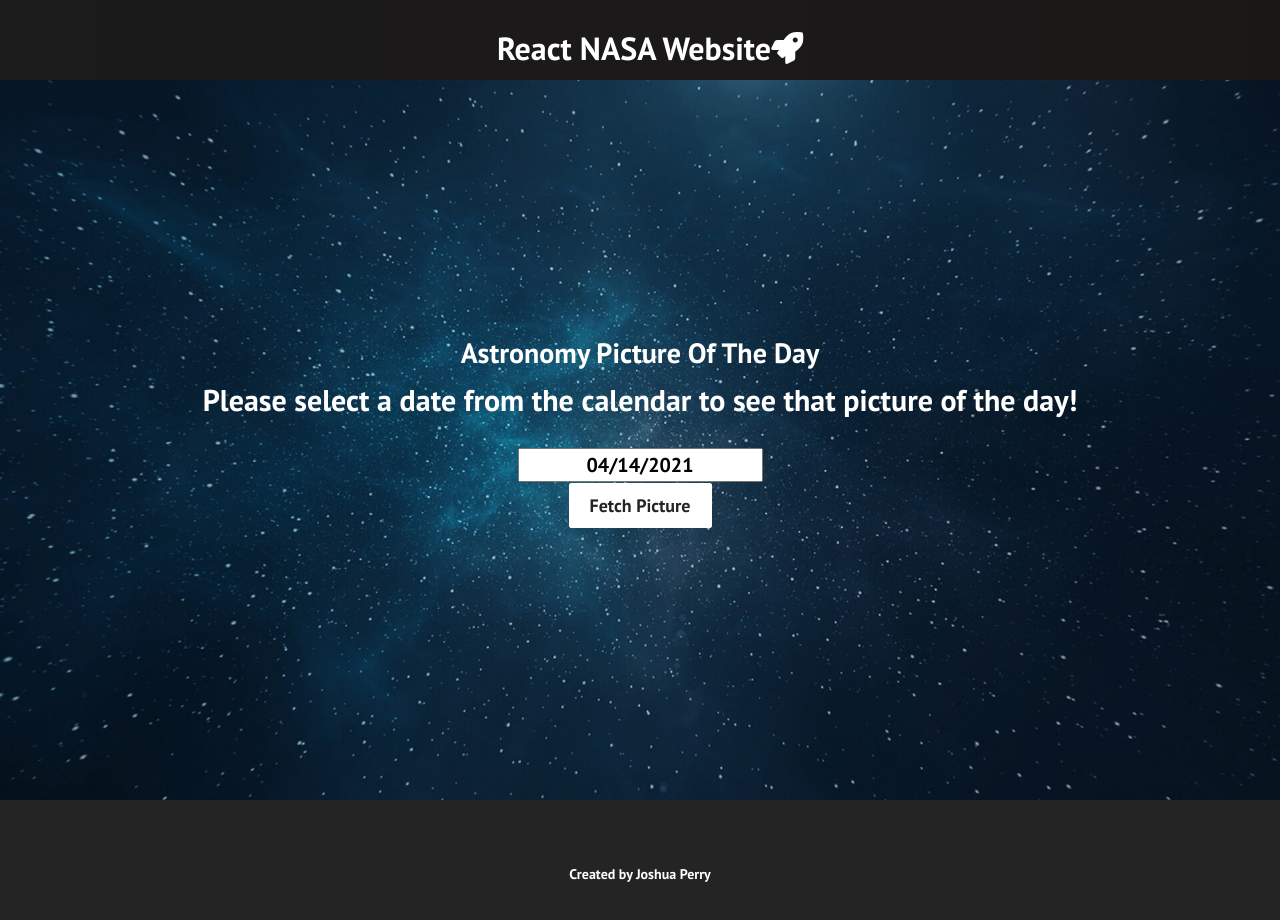
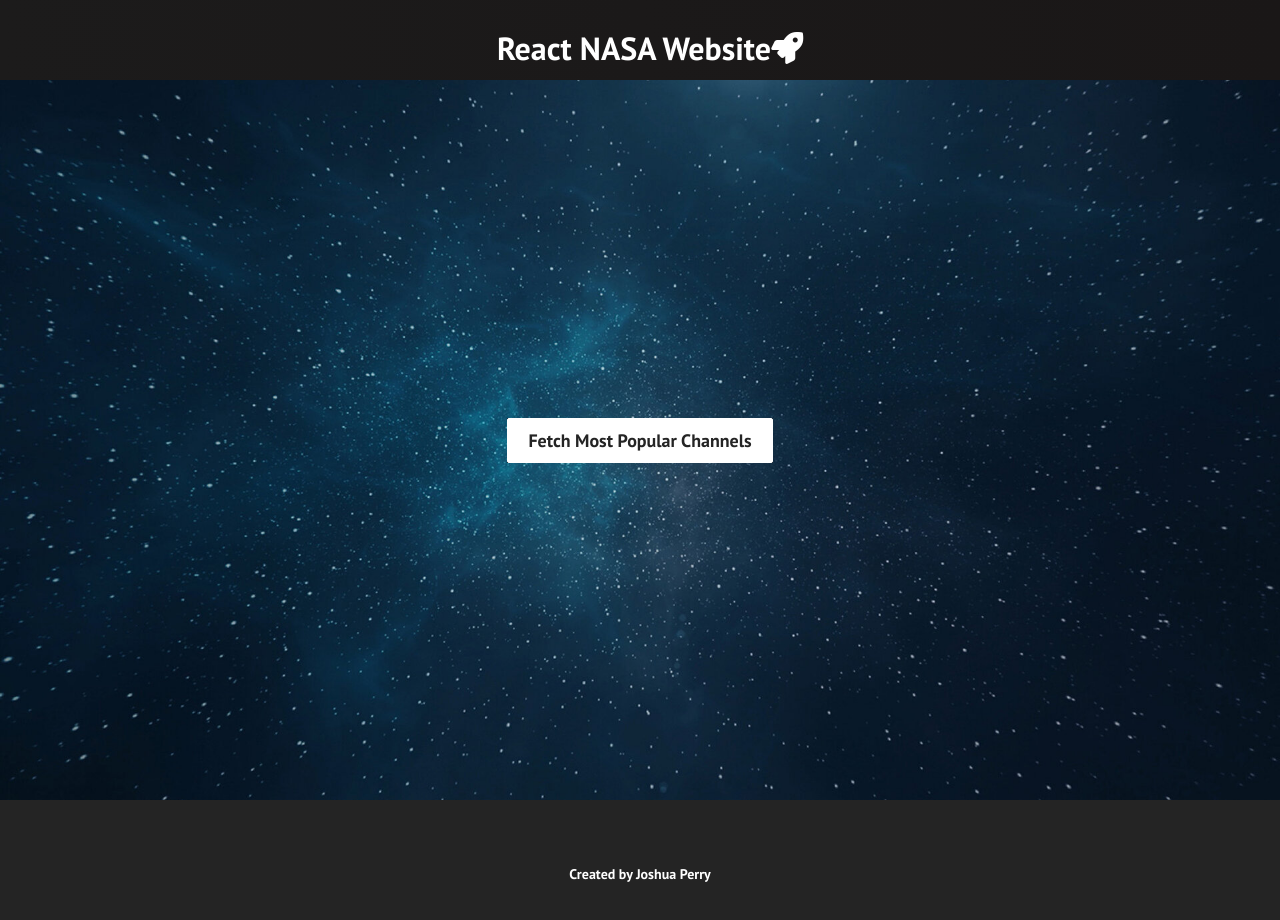
Before and after one commit to jperry45/react-website-youtube, a React (Create React App) app: page /astronomy in a window 1280 px wide. Shown: the top 920 px of the page. Built offline with nearby package versions, Linux system fonts and the light colour scheme; the HTML template or start-up script is replaced by a standard one.

Commit message:
Implemented most popular channel feature

```diff
--- a/src/components/APODSection.css
+++ b/src/components/APODSection.css
@@ -1,4 +1,4 @@
-.astronomy {
+.channelDiv {
   background-image: url('/react-website-nasa/images/space.jpg');
   background-position: center;
   background-size: cover;
--- a/src/components/APODSection.js
+++ b/src/components/APODSection.js
@@ -1,23 +1,15 @@
 import React, { useState } from 'react';
+import '../App.css';
 import './APODSection.css';
 import APODSubSection from './APODSubSection';
-import DatePicker from "react-datepicker";
-
-import "react-datepicker/dist/react-datepicker.css";
+import { Button } from './Button';
 
 
 function APODSection() {
 
-  const [selectedDate, setSelectedDate] = useState(new Date());
-
-  var options = {month: 'numeric', year: 'numeric', day: 'numeric'}
-
   return (
-    <div className='astronomy'>
-      <h3>Astronomy Picture Of The Day</h3>
-      <p>Please select a date from the calendar to see that picture of the day!</p>
-      <DatePicker className="datepicker" selected={selectedDate} onChange={date => setSelectedDate(date)} />
-      <APODSubSection date={selectedDate.toLocaleDateString("en-US", options)} className="nasa"/>
+    <div className='asteroid'>
+      <APODSubSection/>
     </div>
   );
 }
--- a/src/components/APODSubSection.css
+++ b/src/components/APODSubSection.css
@@ -1,16 +1,9 @@
 .nasa {
   overflow: hidden;
-  max-width: 100%;
-}
-
-.options:link {
-  color: red;
-}
-
-.options:visited {
-  color: black;
 }
 
 .options {
+	text-align: center;
 	overflow:hidden;
+	margin: 10px;
 }
--- a/src/components/APODSubSection.js
+++ b/src/components/APODSubSection.js
@@ -1,28 +1,45 @@
 import React, { useState } from 'react';
-import $ from 'jquery';
-import './APODSubSection.css';
+import './NEASubSection.css';
 import { Button } from './Button';
+import Pagination from './Pagination';
 
 export default class APODSubSection extends React.Component {
+
   constructor(props) {
     super(props);
     this.state = {
-			url: "",
-			explanation: "",
-			title: ""
+      items: []
     }
   }
 
   render() {
+    let pagination;
+    if (this.state.items !== undefined && this.state.items.length != 0) {
+      pagination = <Pagination
+          data={this.state.items}
+          RenderComponent={this.item}
+          title="Items"
+          pageLimit={5}
+          dataLimit={4}
+        />
+    }
     return (
       <>
+        <div className="channelDiv">
           <Button onClick={this.fetch.bind(this)}>
-			  	Fetch Picture
+            Fetch Most Popular Channels
           </Button>
-			  <p>
-			    {this.state.title}
-			  </p>
-			  <img src={this.state.url} className="nasa"/>
+          {pagination}
+        </div>
+      </>
+    );
+  }
+
+  item(data) {
+    return (
+      <>
+        <img src={data.data.snippet.thumbnails.default.url}/>
+        <p>{data.data.snippet.title}</p>
       </>
     );
   }
@@ -30,28 +47,14 @@ export default class APODSubSection extends React.Component {
   fetch() {
     var context = this;
 
-		var month = this.props.date.substring(0, this.props.date.indexOf('/'));
-		if (month.length < 2) {
-			month = "0" + month;
-		}
-		var day = this.props.date.substring(this.props.date.indexOf('/') + 1, this.props.date.indexOf('/', 3))
-		if (day.length < 2) {
-			day = "0" + day;
-		}
-
-		var year = this.props.date.substring(this.props.date.indexOf('/', 3) + 1);
-
-		var url = "https://api.nasa.gov/planetary/apod?api_key=kaOBcWpith5vDxTLRNsiw6VWOXEt5nVmBcupwgov&date="
-		+ year + "-" + month + "-" + day;
+    var url = "https://www.googleapis.com/youtube/v3/search?part=snippet&key=AIzaSyAX_SfM7Axbeei4wfGUkFxP5TIrABhKnko&type=channel&order=viewCount&maxResults=20";
 
     fetch(url)
       .then(res => res.json())
       .then(
         (result) => {
           context.setState({
-		      	url: result.url,
-		      	explanation: result.explanation,
-		      	title: result.title
+            items: result.items
           });
         })
   }
--- a/src/components/FrontPageSection.js
+++ b/src/components/FrontPageSection.js
@@ -7,22 +7,21 @@ import './FrontPageSection.css';
 function FrontPageSection() {
   return (
     <div className='hero-container'>
-      <h1>WELCOME</h1>
-      <p>Please select one of the following features</p>
+      <h1>Youtube Data API v3</h1>
       <div className='hero-btns'>
         <APODButton
           className='btns'
           buttonStyle='btn--outline'
           buttonSize='btn--large'
         >
-          Astronomy Picture Of The Day
+          Get most popular channels
         </APODButton>
         <NEAButton
           className='btns'
           buttonStyle='btn--outline'
           buttonSize='btn--large'
         >
-          Near-Earth Asteroid Lookup
+          Get most viewed videos
         </NEAButton>
       </div>
     </div>
```
Lines whose indentation alone changed are shown as unchanged.
